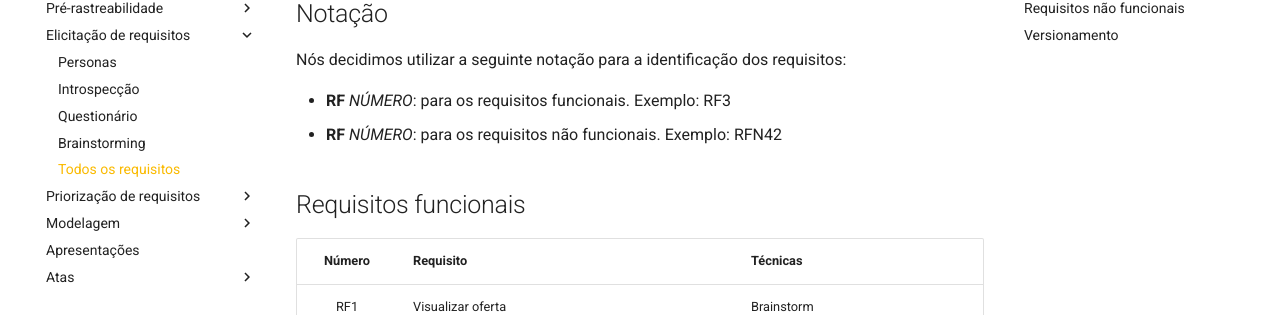
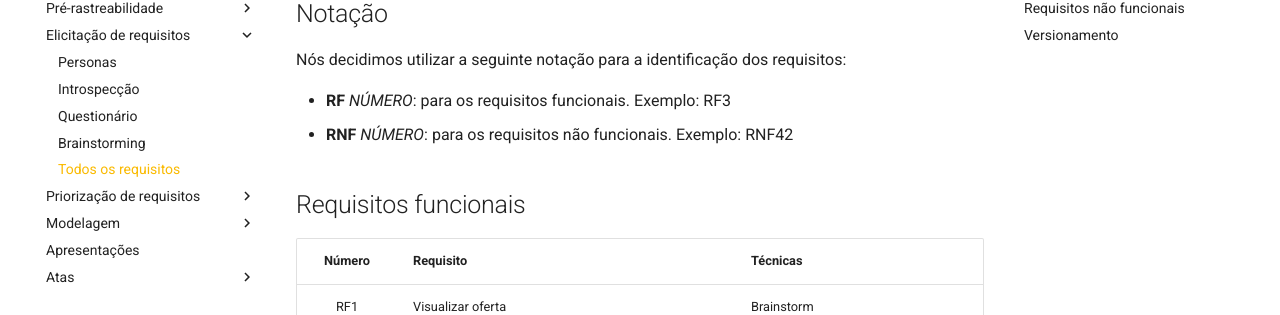
Before and after one commit to Joao-Pedro-Moura/2020.1-Promobit, an MkDocs documentation site: the page built from docs/elicitacao/requisitos.md, in a window 1280 px wide and 900 px high. Shown: the part 184-499 px from the top of the window. Built offline with MkDocs 1.6.1 and Material for MkDocs 9.7.7, drawn with Linux system fonts in a browser that asks for light colours; old or Windows-style settings are respelled for this version of MkDocs.

Commit message:
Correção notação dos requisitos não funcionais

```diff
--- a/docs/elicitacao/requisitos.md
+++ b/docs/elicitacao/requisitos.md
@@ -5,7 +5,7 @@
 Nós decidimos utilizar a seguinte notação para a identificação dos requisitos:
 
 - **RF** *NÚMERO*: para os requisitos funcionais. Exemplo: RF3
-- **RF** *NÚMERO*: para os requisitos não funcionais. Exemplo: RFN42
+- **RNF** *NÚMERO*: para os requisitos não funcionais. Exemplo: RNF42
 
 
 ## Requisitos funcionais
```
